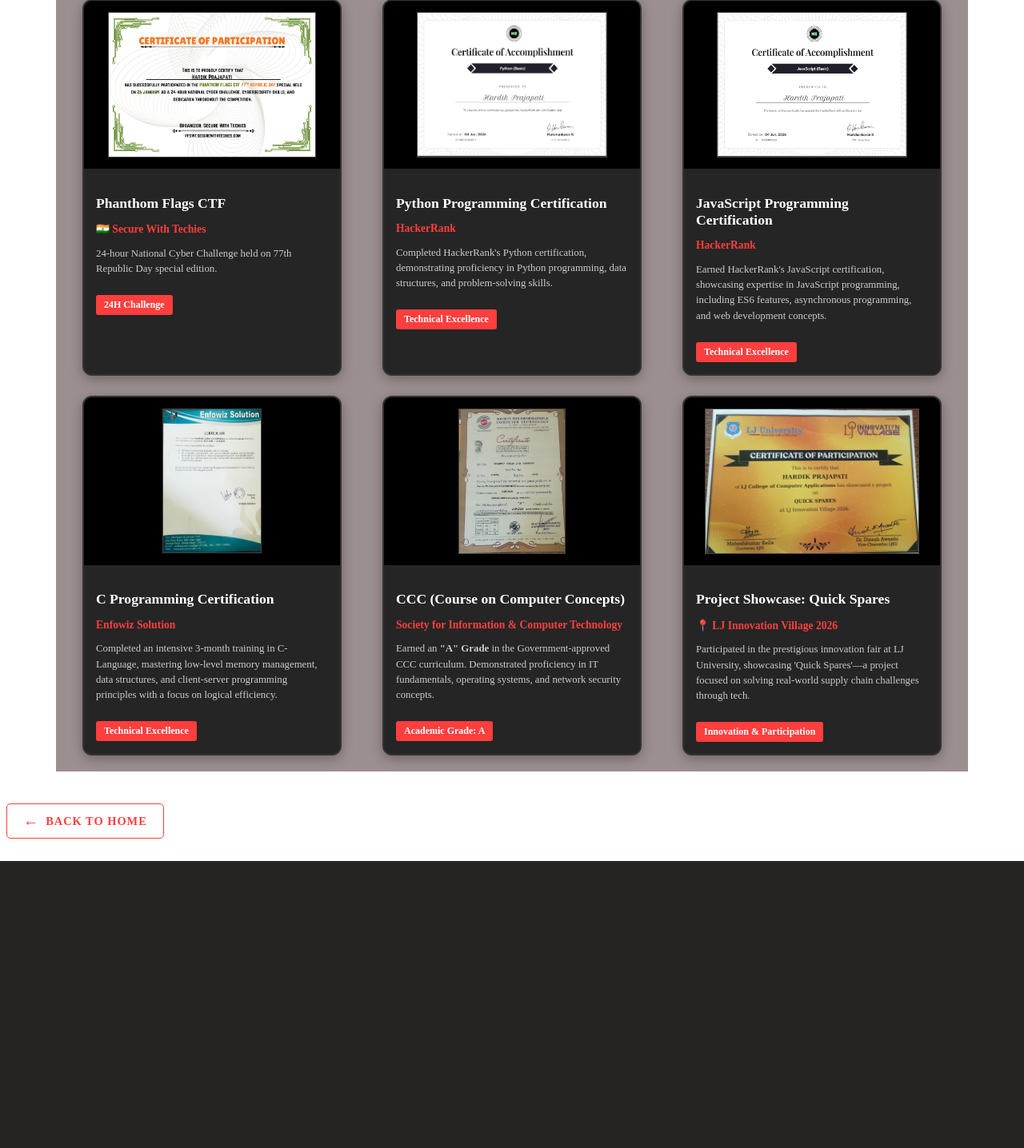
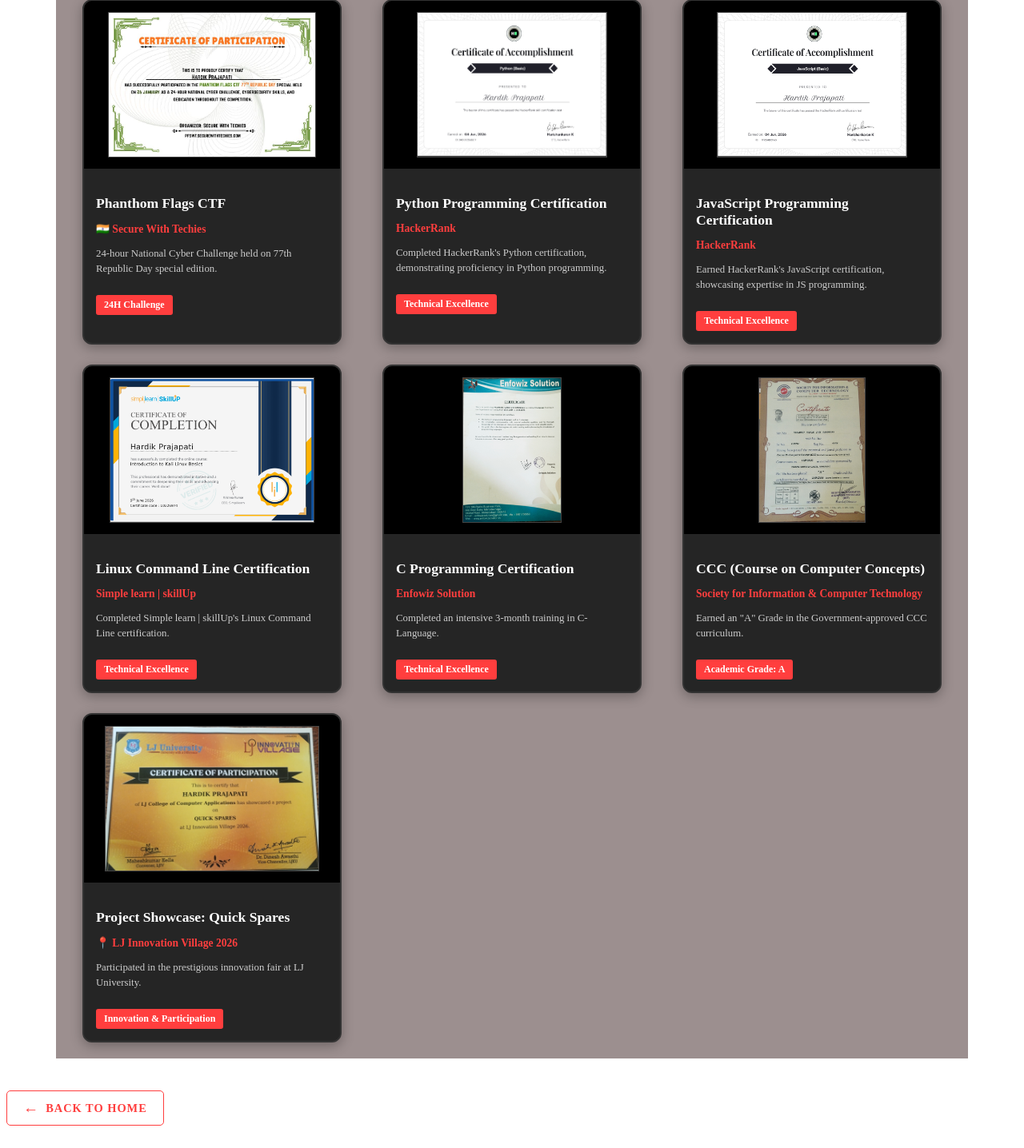
Before and after one commit to prajapatiHardik2008/h-24, a Flask app: page /certificates in a window 1280 px wide. Shown: the part 654-2090 px from the top of the page at 80% size. Before the commit the page ends 1731 px from the top, so only its background shows below. Run offline with Flask 3, Linux system fonts and the light colour scheme; parts of the project's set-up code (start-up, migrations or seed data) failed here and were passed over.

Commit message:
Changes :- New certif. add

```diff
--- a/app.py
+++ b/app.py
@@ -53,9 +53,11 @@ def port_scanner(TargetIp, port):
 # AI
 def Aiprocess(command):
     prompt = f"Answer in 1-2 lines. If it's a coding task, provide only the code without explanation: {command}"
-
-    response = requests.get(f"https://text.pollinations.ai/{prompt}?model=openai")
-    return response.text
+    try:
+        response = requests.get(f"https://text.pollinations.ai/{prompt}?model=openai")
+        return response.text
+    except Exception as e:
+        return f"Error processing AI request: {e}"
 #----------------------------------------------------------------------
 #-----------------------------------------------------
 
@@ -128,6 +130,7 @@ class Feedback(db.Model):
 with app.app_context():
     db.create_all()
     print("Database synced! ✅")
+
 #index  Page
 @app.route('/')
 def index():
--- a/templates/certif.html
+++ b/templates/certif.html
@@ -27,6 +27,7 @@
         </div>
 
         <div class="cert-grid">
+
             <div class="cert-card glass-card">
                 <div class="cert-header hex-bg">
                     <img src="static/hex.png" alt="Hex Hunt">
@@ -74,7 +75,7 @@
                     <span class="badge">24H Challenge</span>
                 </div>
             </div>
-        <!-- Pythoon by hackerrank  -->
+
             <div class="cert-card glass-card">
                 <div class="cert-header python-bg">
                     <img src="static/images/python.jpeg" alt="Python Certificate">
@@ -82,11 +83,11 @@
                 <div class="cert-body">
                     <h3>Python Programming Certification</h3>
                     <p class="issuer">HackerRank</p>
-                <p class="desc">Completed HackerRank's Python certification, demonstrating proficiency in Python programming, data structures, and problem-solving skills.</p>
+                    <p class="desc">Completed HackerRank's Python certification, demonstrating proficiency in Python programming.</p>
                     <span class="badge">Technical Excellence</span>
                 </div>
             </div>
-        <!-- Java Script by hackerrank  -->
+
             <div class="cert-card glass-card">
                 <div class="cert-header js-bg">
                     <img src="static/images/js.jpeg" alt="JavaScript Certificate">
@@ -94,11 +95,23 @@
                 <div class="cert-body">
                     <h3>JavaScript Programming Certification</h3>
                     <p class="issuer">HackerRank</p>
-                <p class="desc">Earned HackerRank's JavaScript certification, showcasing expertise in JavaScript programming, including ES6 features, asynchronous programming, and web development concepts.</p>
+                    <p class="desc">Earned HackerRank's JavaScript certification, showcasing expertise in JS programming.</p>
                     <span class="badge">Technical Excellence</span>
                 </div>
             </div>
-        <!-- c  -->
+
+            <div class="cert-card glass-card">
+                <div class="cert-header linux-bg">
+                    <img src="static/images/linux.png" alt="Linux Certificate">
+                </div>
+                <div class="cert-body">
+                    <h3>Linux Command Line Certification</h3>
+                    <p class="issuer">Simple learn | skillUp</p>
+                    <p class="desc">Completed Simple learn | skillUp's Linux Command Line certification.</p>
+                    <span class="badge">Technical Excellence</span>
+                </div>
+            </div>
+
             <div class="cert-card glass-card">
                 <div class="cert-header cms-bg">
                     <img src="static/cLanguage.jpg" alt="C Language Training">
@@ -106,11 +119,11 @@
                 <div class="cert-body">
                     <h3>C Programming Certification</h3>
                     <p class="issuer">Enfowiz Solution</p>
-                <p class="desc">Completed an intensive 3-month training in C-Language, mastering low-level memory management, data structures, and client-server programming principles with a focus on logical efficiency.</p>
+                    <p class="desc">Completed an intensive 3-month training in C-Language.</p>
                     <span class="badge">Technical Excellence</span>
                 </div>
             </div>
-        <!-- CCC -->
+
             <div class="cert-card glass-card">
                 <div class="cert-header cms-bg">
                     <img src="static/ccc.jpg" alt="CCC Certificate">
@@ -118,11 +131,11 @@
                 <div class="cert-body">
                     <h3>CCC (Course on Computer Concepts)</h3>
                     <p class="issuer">Society for Information & Computer Technology</p>
-            <p class="desc">Earned an <strong>"A" Grade</strong> in the Government-approved CCC curriculum. Demonstrated proficiency in IT fundamentals, operating systems, and network security concepts.</p>
+                    <p class="desc">Earned an "A" Grade in the Government-approved CCC curriculum.</p>
                     <span class="badge">Academic Grade: A</span>
                 </div>
             </div>
-        <!-- ino -->
+
             <div class="cert-card glass-card">
                 <div class="cert-header cms-bg">
                     <img src="static/inva.jpg" alt="Innovation Village Certificate">
@@ -130,13 +143,12 @@
                 <div class="cert-body">
                     <h3>Project Showcase: Quick Spares</h3>
                     <p class="issuer">📍 LJ Innovation Village 2026</p>
-        <p class="desc">Participated in the prestigious innovation fair at LJ University, showcasing 'Quick Spares'—a project focused on solving real-world supply chain challenges through tech.</p>
+                    <p class="desc">Participated in the prestigious innovation fair at LJ University.</p>
                     <span class="badge">Innovation & Participation</span>
                 </div>
             </div>
-    </div>
-</div>
-<a href="/" class="back-btn">
+
+        </div> </div> <a href="/" class="back-btn">
         <span class="arrow">←</span> Back to Home
     </a>
 </body>
```
Also changed, not shown: dummy.py (deleted, +0 -8 lines), static/images/linux.png (added), 1 other file. Lines whose indentation alone changed are shown as unchanged.
